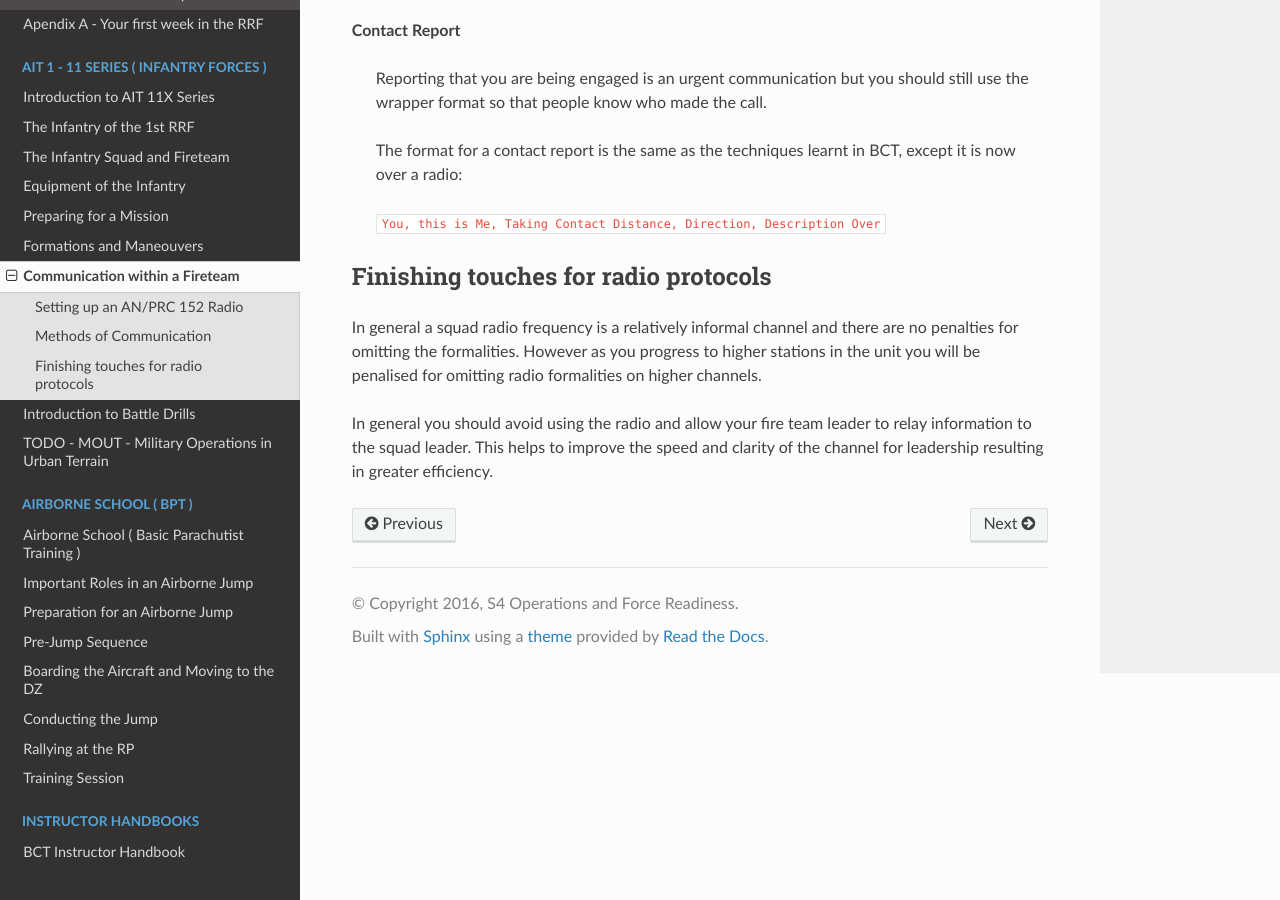
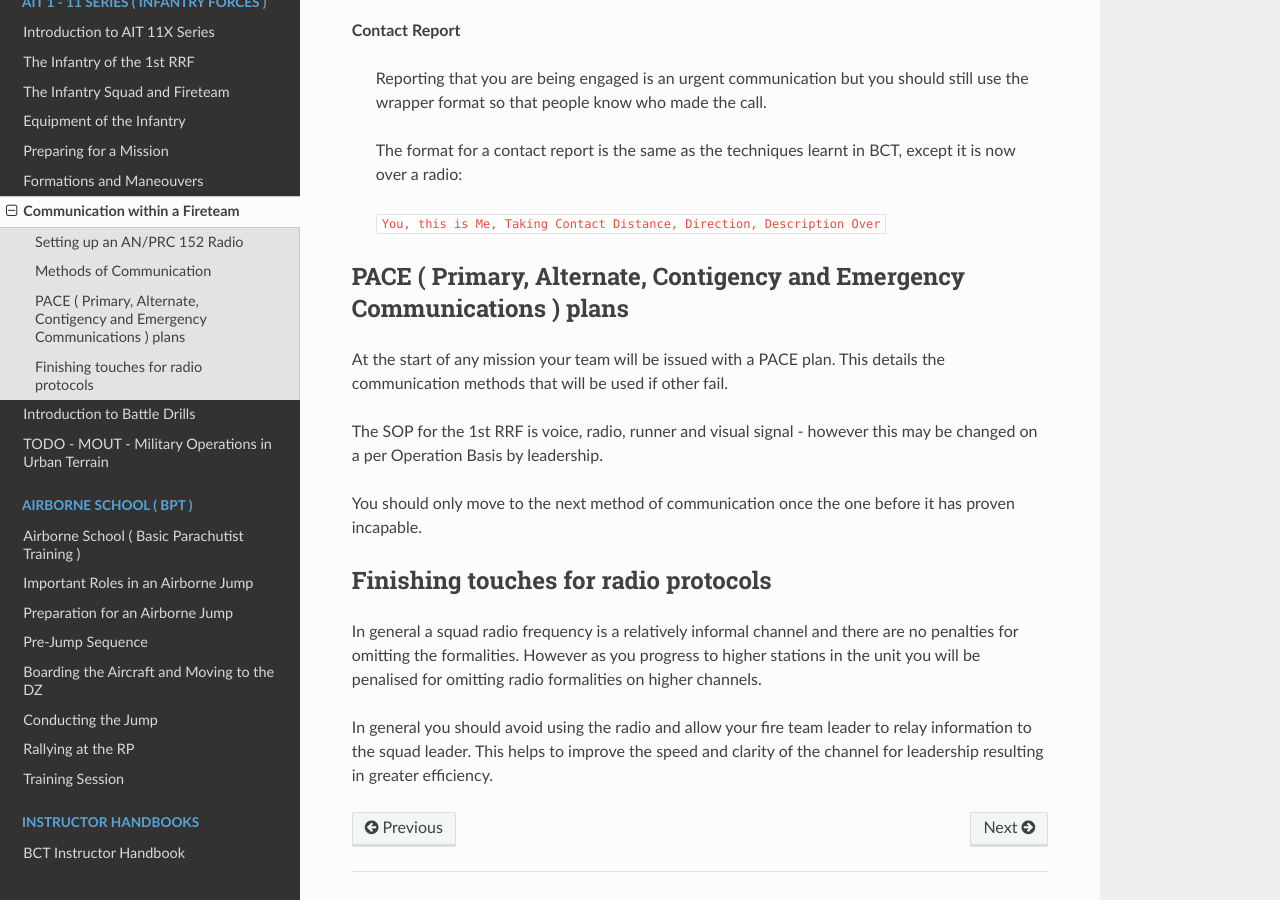
Before and after one commit to 1st-rapid-response-force/Training-Programs, a Sphinx documentation site: the page built from docs/source/ait_11/comunication.rst, in a window 1280 px wide and 900 px high, scrolled down 2390 px. Built offline with Sphinx 7.4.7 and the Read the Docs theme 2.0.0, drawn with Linux system fonts in a browser that asks for light colours; formulas are drawn with MathJax 3; some of the changed text lies outside the part shown.

Commit message:
Add PACE plan
Signed-off-by: Alexander Christie <alex@briefly.io>

```diff
--- a/docs/source/ait_11/comunication.rst
+++ b/docs/source/ait_11/comunication.rst
@@ -82,6 +82,15 @@ Within a Fireteam there are only four basic communication concepts that need to
 
   ``You, this is Me, Taking Contact Distance, Direction, Description Over``
 
+PACE ( Primary, Alternate, Contigency and Emergency Communications ) plans
+--------------------------------------------------------------------
+
+At the start of any mission your team will be issued with a PACE plan. This details the communication methods that will be used if other fail.
+
+The SOP for the 1st RRF is voice, radio, runner and visual signal - however this may be changed on a per Operation Basis by leadership.
+
+You should only move to the next method of communication once the one before it has proven incapable.
+
 Finishing touches for radio protocols
 --------------------------------------
 
```
